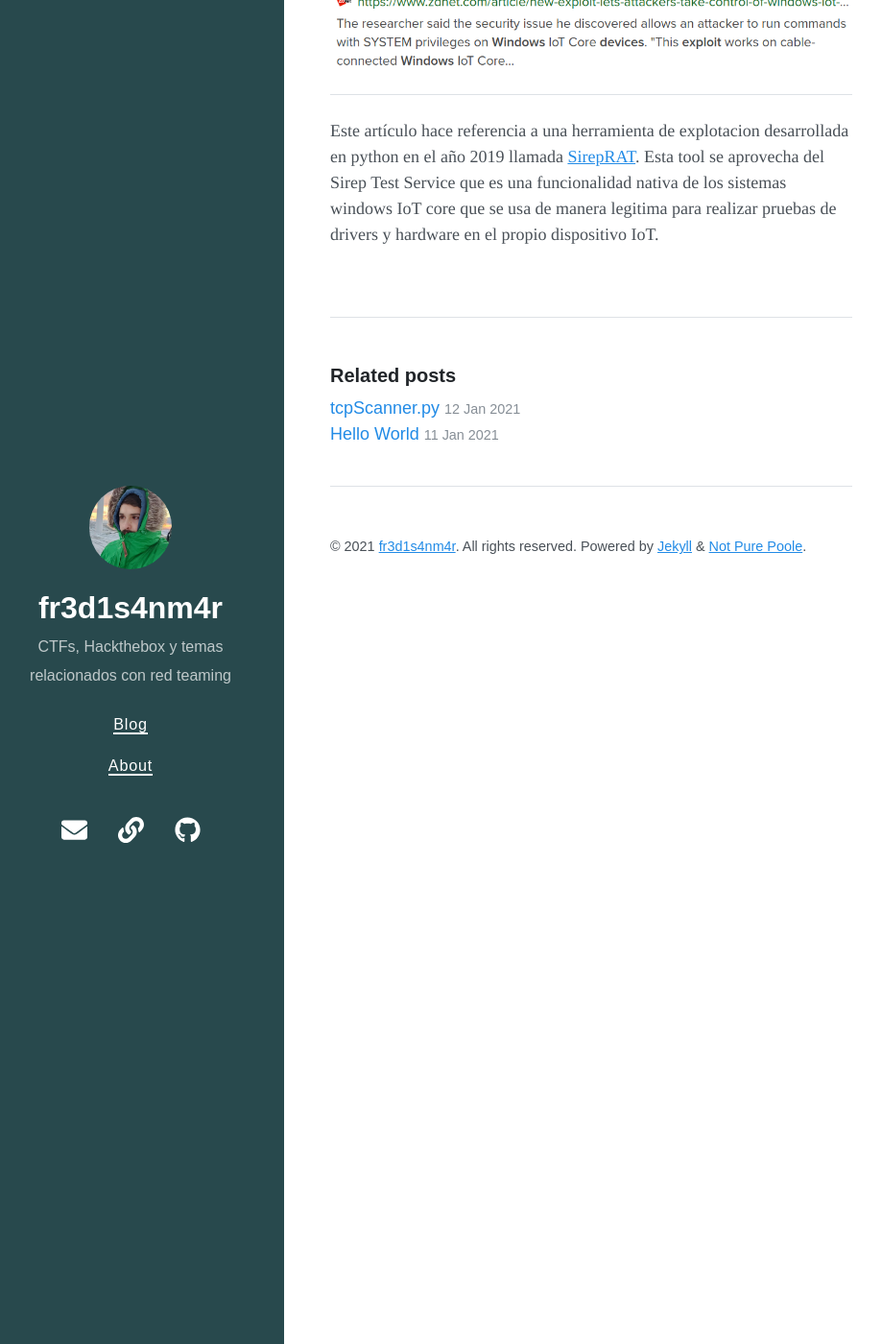
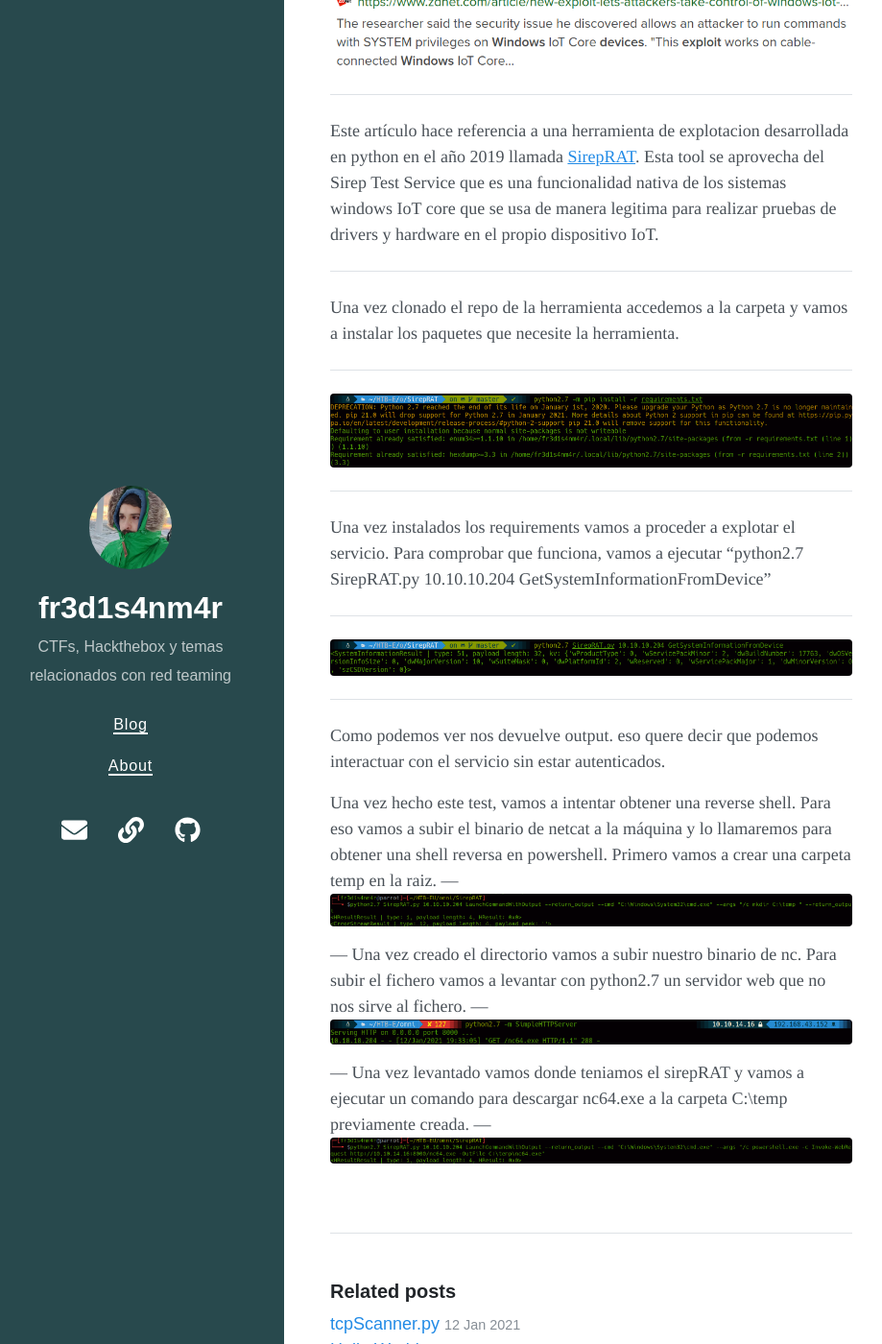
Before and after one commit to fredisanmar/fredisanmar.github.io, a Jekyll site: the page built from _posts/2021-01-12-omni-HTB.md, in a window 1280 px wide and 1400 px high, scrolled down 2582 px. Shown: the whole window at 96% size, without its empty margins (24-943 px from the left). Built offline with Jekyll 4.4.1, drawn with Linux system fonts in a browser that asks for light colours; nearby versions of some CDN libraries.

Commit message:
writeup omni

```diff
--- a/_posts/2021-01-12-omni-HTB.md
+++ b/_posts/2021-01-12-omni-HTB.md
@@ -70,3 +70,39 @@ Si buscamos en google 'windows device portal exploit' nos aparecera el siguiente
 
 Este artículo hace referencia a una herramienta de explotacion desarrollada en python en el año 2019 llamada [SirepRAT](https://github.com/SafeBreach-Labs/SirepRAT).
 Esta tool se aprovecha del Sirep Test Service que es una funcionalidad nativa de los sistemas windows IoT core que se usa de manera legitima para realizar pruebas de drivers y hardware en el propio dispositivo IoT.
+
+---
+
+Una vez clonado el repo de la herramienta accedemos a la carpeta y vamos a instalar los paquetes que necesite la herramienta.
+
+---
+
+![sirep-install](/assets/imagenes/2021-01-12-omni-HTB/requirements-sirepRAT.png)
+
+---
+
+Una vez instalados los requirements vamos a proceder a explotar el servicio.
+Para comprobar que funciona, vamos a ejecutar "python2.7 SirepRAT.py 10.10.10.204 GetSystemInformationFromDevice"
+
+---
+
+![test-sirep](/assets/imagenes/2021-01-12-omni-HTB/sirep-test.png)
+
+---
+
+Como podemos ver nos devuelve output. eso quere decir que podemos interactuar con el servicio sin estar autenticados.
+
+Una vez hecho este test, vamos a intentar obtener una reverse shell.
+Para eso vamos a subir el binario de netcat a la máquina y lo llamaremos para obtener una shell reversa en powershell.
+Primero vamos a crear una carpeta temp en la raiz.
+---
+![directorio-C:\temp](/assets/imagenes/2021-01-12-omni-HTB/mkdir-c-temp.png)
+---
+Una vez creado el directorio vamos a subir nuestro binario de nc.
+Para subir el fichero vamos a levantar con python2.7 un servidor web que no nos sirve al fichero.
+---
+![web-nc](/assets/imagenes/2021-01-12-omni-HTB/server-web-nc.png)
+---
+Una vez levantado vamos donde teniamos el sirepRAT y vamos a ejecutar un comando para descargar nc64.exe a la carpeta C:\temp previamente creada.
+---
+![download-nc](/assets/imagenes/2021-01-12-omni-HTB/nc64-download.png)
```
Also changed, not shown: assets/imagenes/2021-01-12-omni-HTB/mkdir-c-temp.png (added), assets/imagenes/2021-01-12-omni-HTB/nc64-download.png (added), assets/imagenes/2021-01-12-omni-HTB/requirements-sirepRAT.png (added), assets/imagenes/2021-01-12-omni-HTB/server-web-nc.png (added), assets/imagenes/2021-01-12-omni-HTB/sirep-test.png (added).
